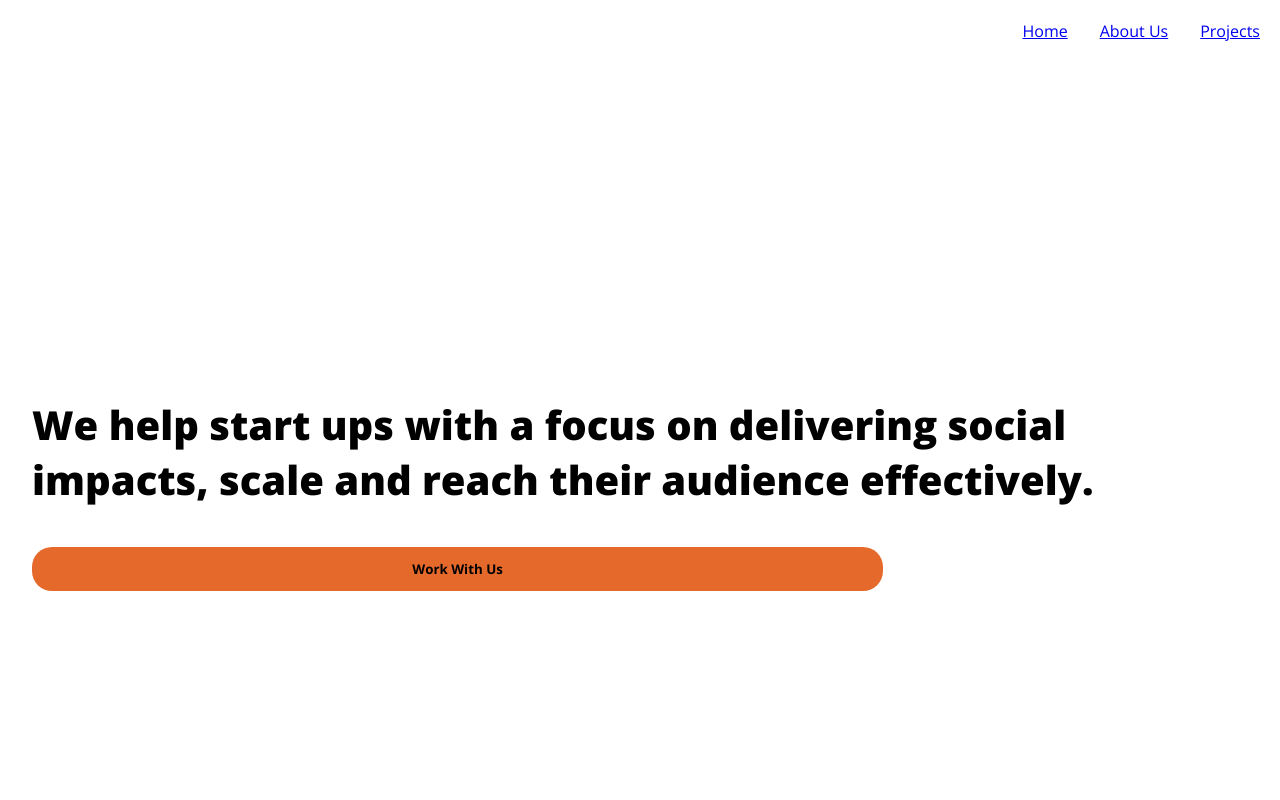
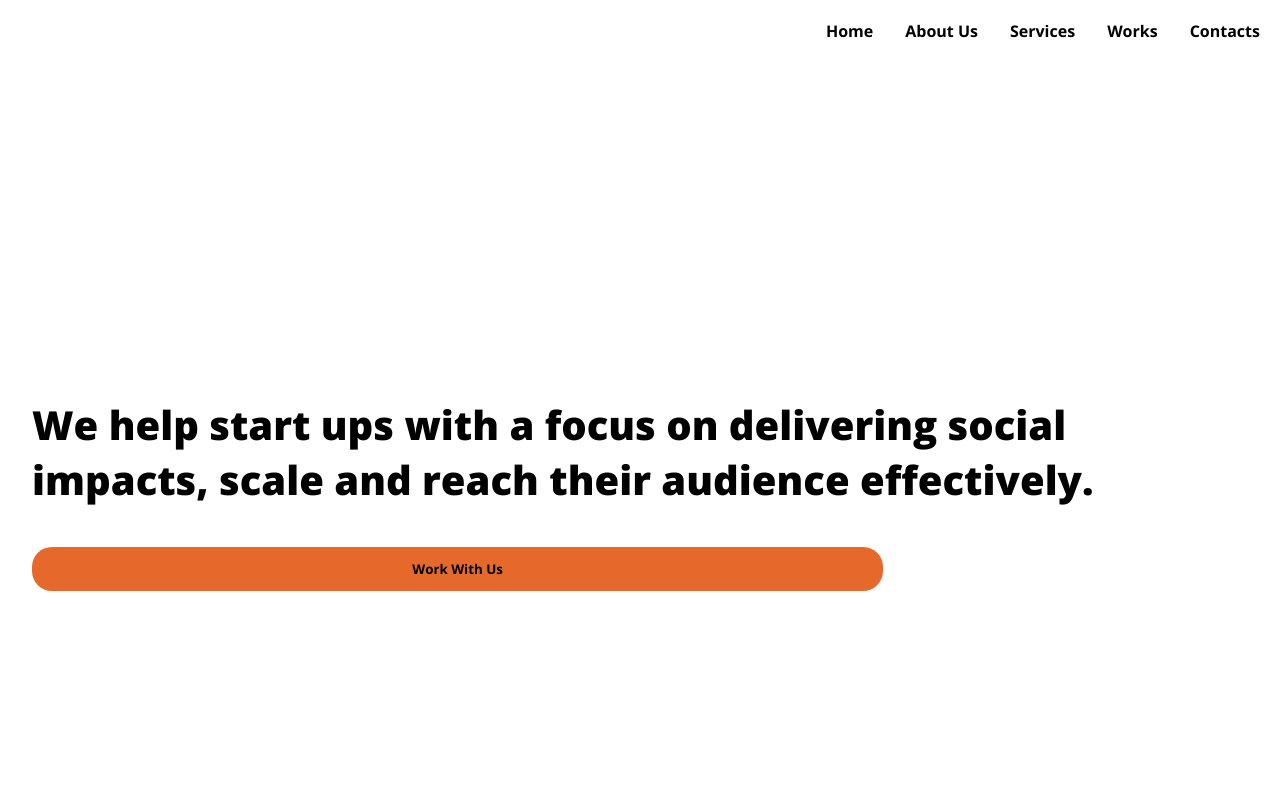
Before and after one commit to Rox-Liu/LaunchHub, a Gatsby site: page / in a window 1280 px wide. Shown: the top 800 px of the page. Built offline with nearby package versions, Linux system fonts and the light colour scheme; Gatsby itself is replaced by a stand-in of ours.

Commit message:
navbar bug fixed, v1.2

```diff
--- a/src/components/Navbar.css
+++ b/src/components/Navbar.css
@@ -9,20 +9,26 @@ nav .label-menu {
 }
 
 .menu-list {
-    display: flex;
+    display: block;
     direction: column;
     list-style: none;
     margin: 0;
     padding: 0;
     opacity: 0;
+    font-weight: bold;
 }
+
+.menu-list a {
+    text-decoration: none;
+    color: #000;
+}
+
 #checkbox-menu {
     display: none;
 }
 
 #checkbox-menu:checked ~ .menu-list {
     opacity: 1;
-    display: block;
 }
 
 @media  (min-width: 544px) {
@@ -36,4 +42,9 @@ nav .label-menu {
         gap: 2em;
         opacity: 1;
     }
+
+    .menu-list a {
+        text-decoration: none;
+        color: #000;
+    }
 }
--- a/src/components/Navbar.jsx
+++ b/src/components/Navbar.jsx
@@ -8,7 +8,12 @@ const Navbar = () => {
     return (
         <nav>
             <div className="logo"></div>
-            <label htmlFor="checkbox-menu" className="label-menu"><svg xmlns="http://www.w3.org/2000/svg" height="24px" viewBox="0 0 24 24" width="24px" fill="#000000"><path d="M0 0h24v24H0V0z" fill="none"/><path d="M3 18h18v-2H3v2zm0-5h18v-2H3v2zm0-7v2h18V6H3z"/></svg></label>
+            <label htmlFor="checkbox-menu" className="label-menu">
+                <svg xmlns="http://www.w3.org/2000/svg" height="24px" viewBox="0 0 24 24" width="24px" fill="#000000">
+                    <path d="M0 0h24v24H0V0z" fill="none"/>
+                    <path d="M3 18h18v-2H3v2zm0-5h18v-2H3v2zm0-7v2h18V6H3z"/>
+                </svg>
+            </label>
             <input type="checkbox" id="checkbox-menu"></input>
             <div className="menu-list">
                 <div>
@@ -18,7 +23,13 @@ const Navbar = () => {
                     <Link to="/about">About Us</Link>
                 </div>
                 <div>
-                    <AnchorLink to="/#projects">Projects</AnchorLink>
+                    <AnchorLink to="/#services">Services</AnchorLink>
+                </div>
+                <div>
+                    <AnchorLink to="/#works">Works</AnchorLink>
+                </div>
+                <div>
+                    <AnchorLink to="/#contactform">Contacts</AnchorLink>
                 </div>
             </div>
         </nav>
```
